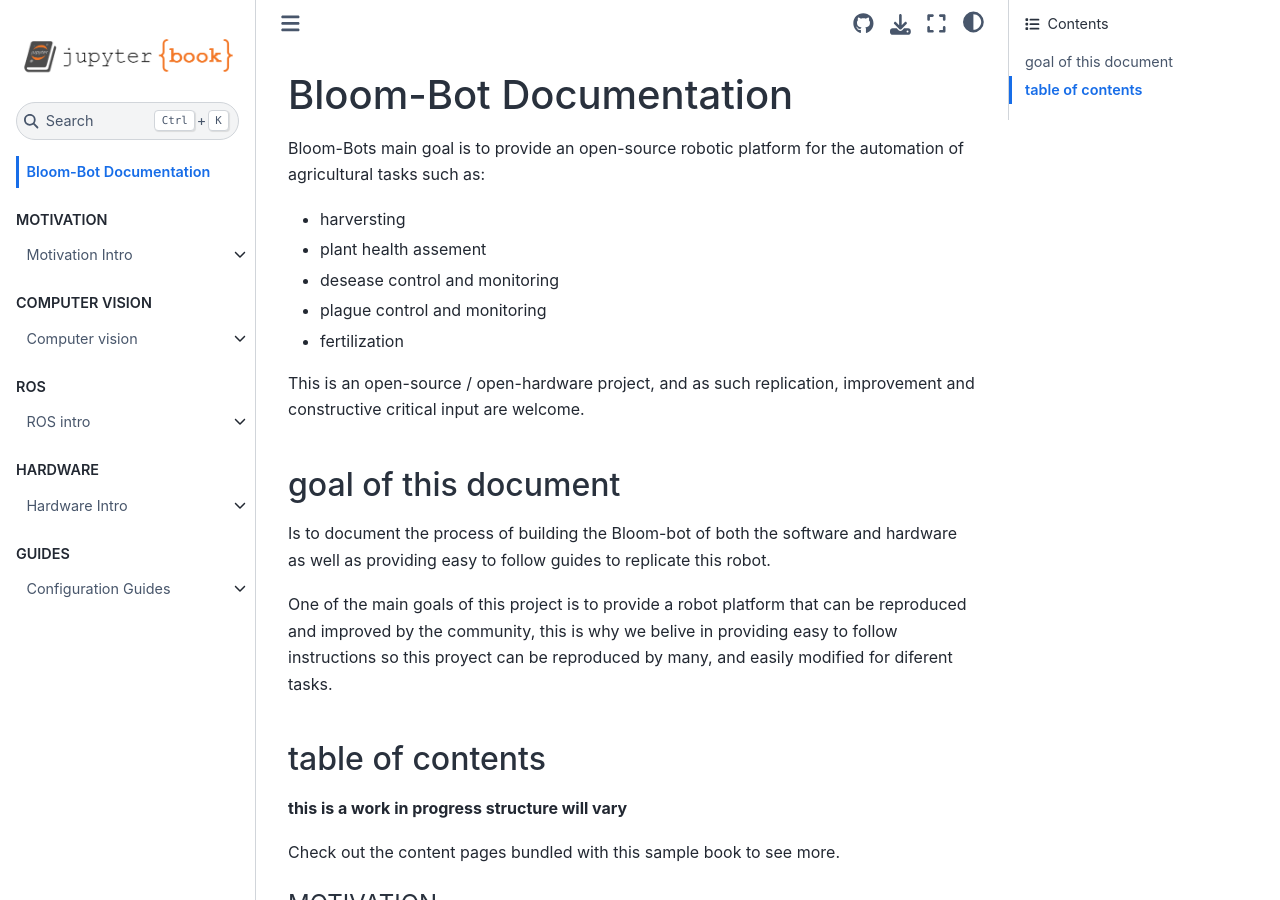
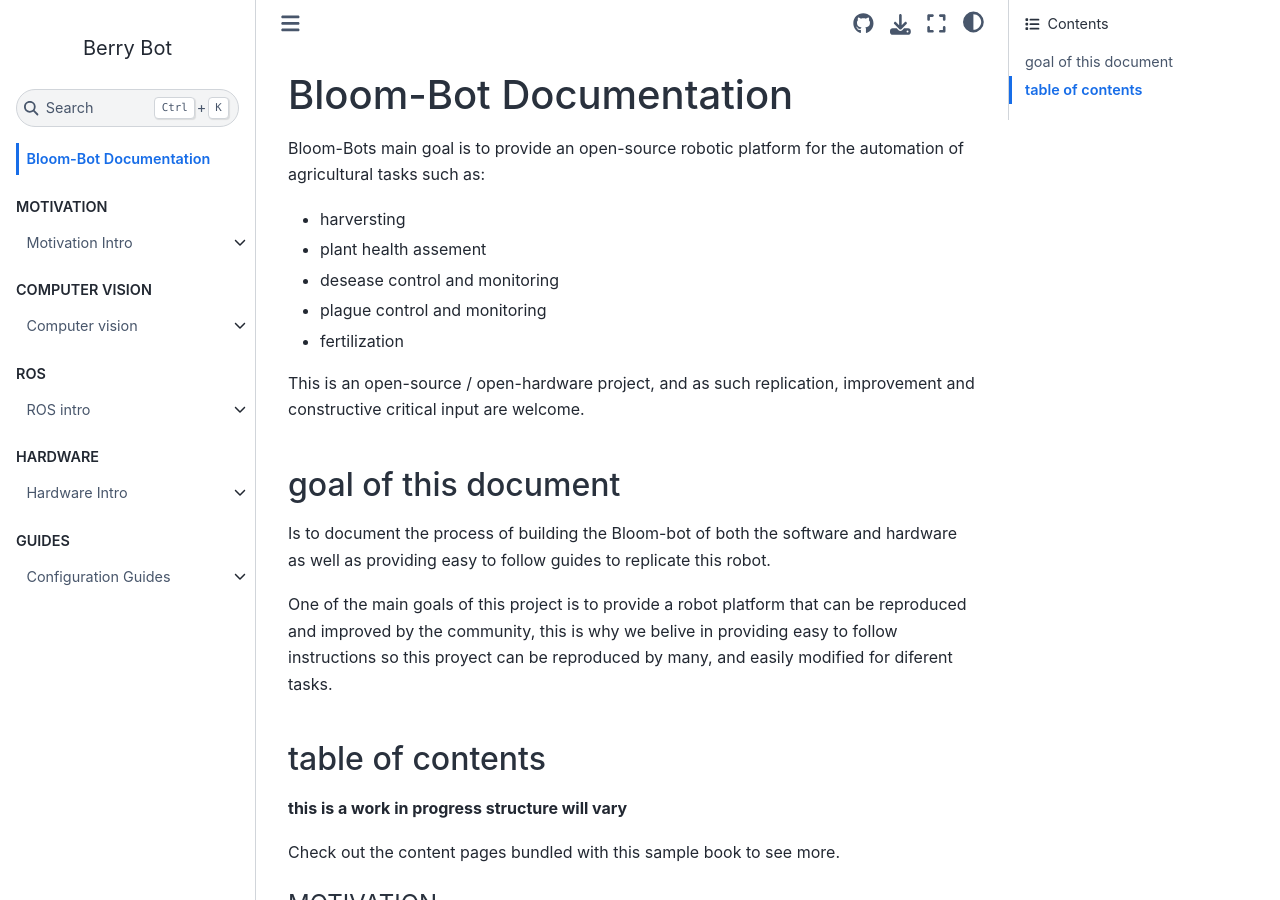
Before and after one commit to flippybit/bery-bot, a Jupyter Book: the page built from docs/intro.md, in a window 1280 px wide and 900 px high. Built offline with Jupyter Book 1.0.4 settings and Sphinx 7.4.7 and the Sphinx Book theme 1.1.4, drawn with Linux system fonts in a browser that asks for light colours; pages that are not in the unit, such as notebooks, are missing from menus.

Commit message:
changed logo route on _config.yml

```diff
--- a/docs/_config.yml
+++ b/docs/_config.yml
@@ -7,7 +7,7 @@
 
 title: Berry Bot
 author: Bensek
-logo: logo.png
+logo: ../docs/imgs/hero
 
 # Force re-execution of notebooks on each build.
 # See https://jupyterbook.org/content/execute.html
```
